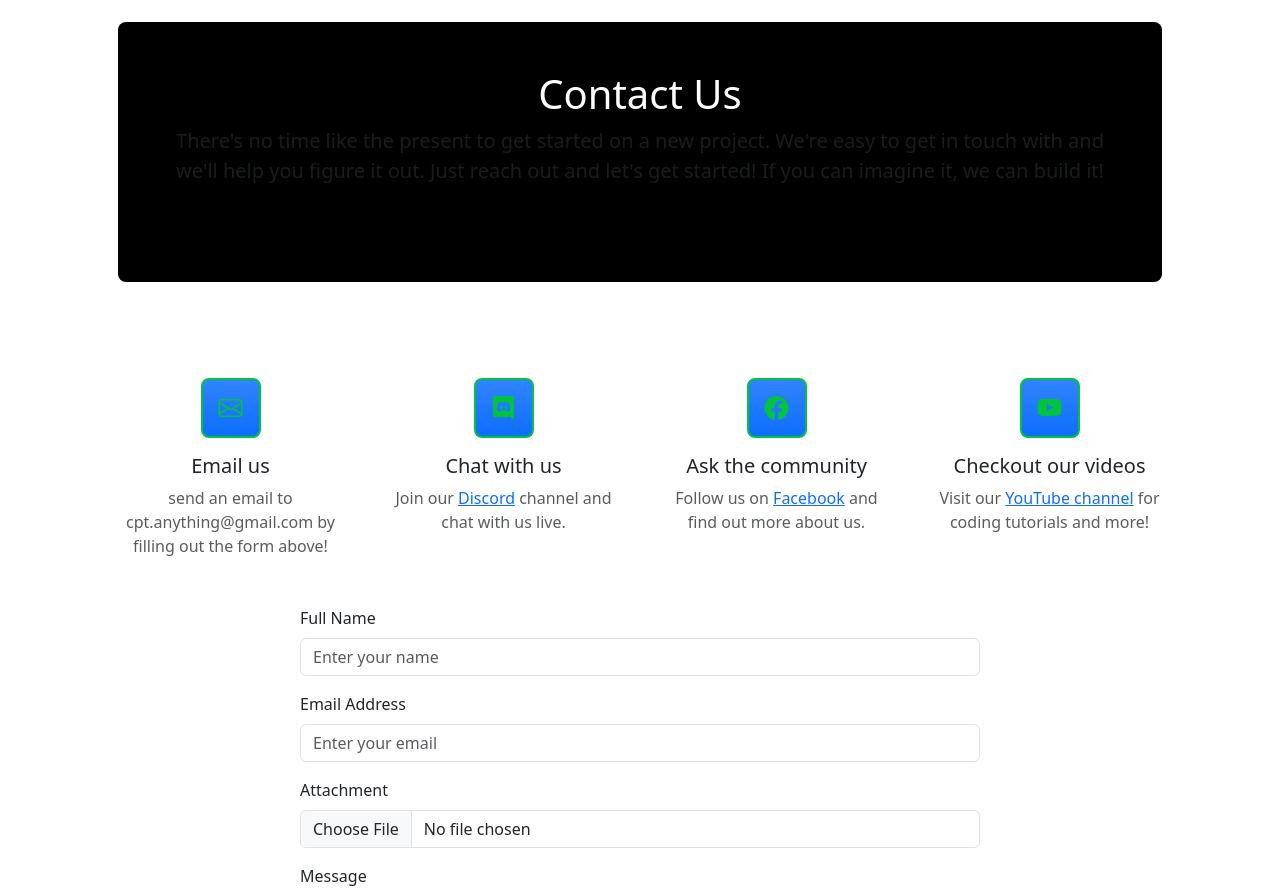
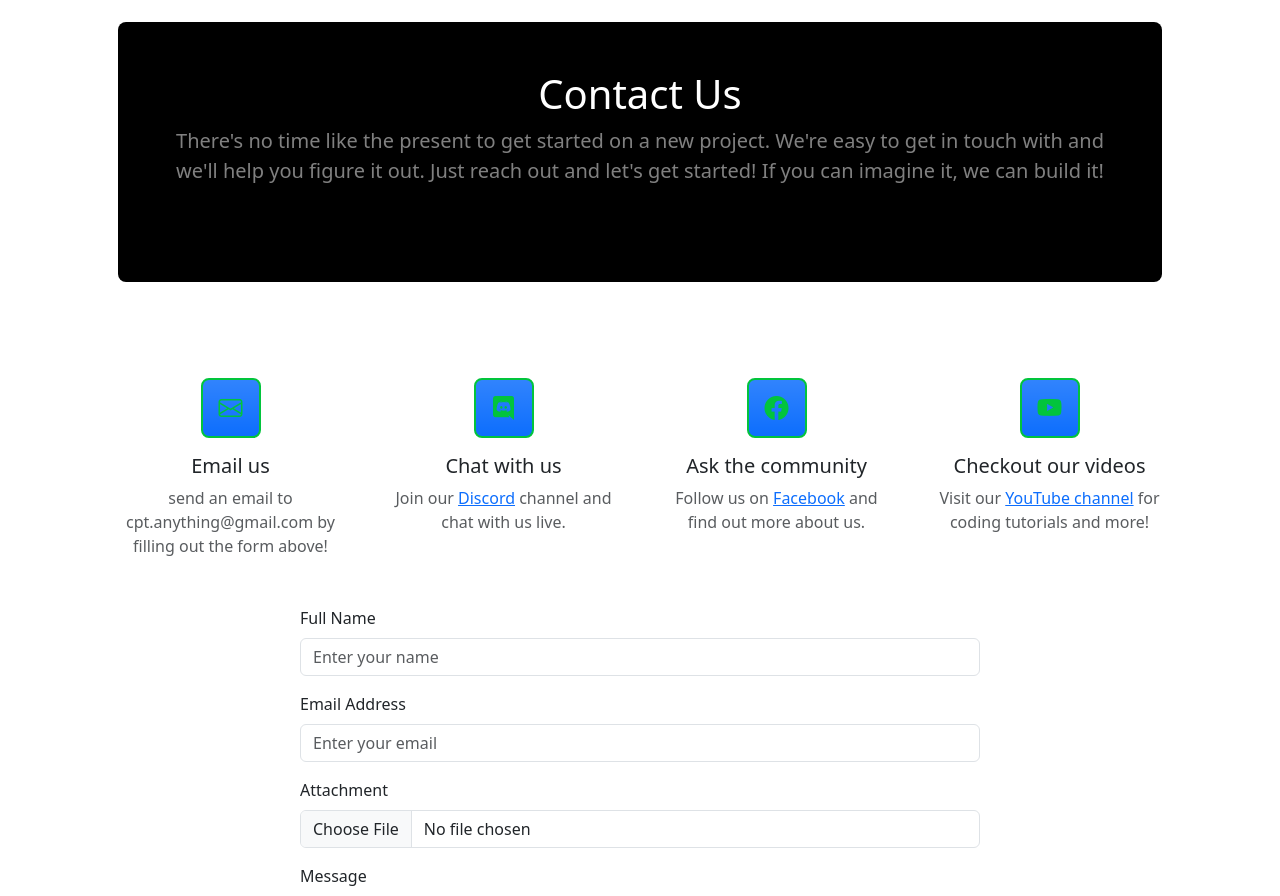
Before and after one commit to ComputerAnything/cpta_blog, a React (Create React App) app in the folder blog-posting-app/frontend/: page / in a window 1280 px wide. Shown: the part 1080-1976 px from the top of the page. Built offline with nearby package versions, Linux system fonts and the light colour scheme; no server answers.

Commit message:
style: Update contact paragraph styling and add CSS variable for text color

```diff
--- a/blog-posting-app/frontend/src/components/LandingPage.js
+++ b/blog-posting-app/frontend/src/components/LandingPage.js
@@ -100,7 +100,7 @@ const LandingPage = () => {
                   <div class="bg-dark rounded-3 py-5 px-4 px-md-5 mb-5">
                       <div class="text-center mb-5">
                           <h1 class="text-white">Contact Us</h1>
-                          <p class="lead fw-normal text-muted mb-0">There's no time like the present to get started on a new project. We're easy to get in touch with and we'll help you figure it out. Just reach out and let's get started! If you can imagine it, we can build it!</p>
+                          <p class="contact-us-pgraph lead fw-normal mb-0">There's no time like the present to get started on a new project. We're easy to get in touch with and we'll help you figure it out. Just reach out and let's get started! If you can imagine it, we can build it!</p>
                       </div>
                   </div>
                   {/* Contact Cards */}
--- a/blog-posting-app/frontend/src/index.css
+++ b/blog-posting-app/frontend/src/index.css
@@ -1,6 +1,7 @@
 :root {
   --computerAnythingPrimary: #02c43c;
   --computerAnythingSecondary: #0250c4;
+  --computerAnythingText: rgba(255, 255, 255, .5);
 }
 
 body {
--- a/blog-posting-app/frontend/src/styles/LandingPage.css
+++ b/blog-posting-app/frontend/src/styles/LandingPage.css
@@ -33,6 +33,10 @@
   font-size: x-large;
   margin-top: 5rem;
   margin-bottom: 0.5rem;
+}
+
+.contact-us-pgraph {
+  color: var(--computerAnythingText);
 }
 
 .btn.btn-light.btn-xl:hover {
```
